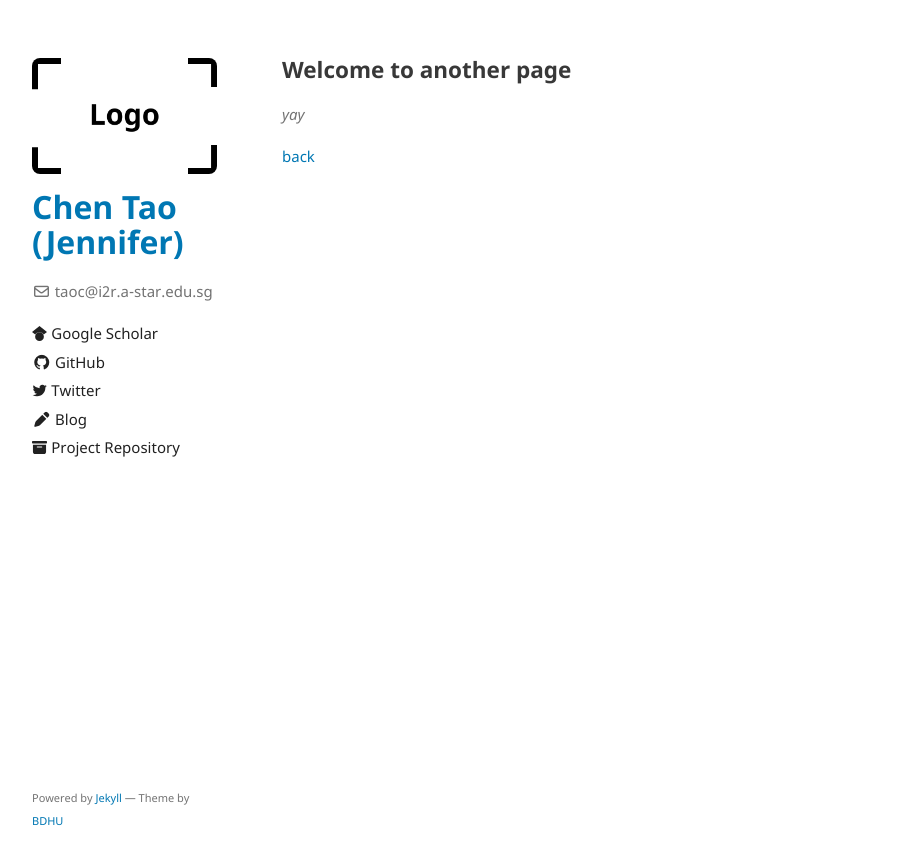
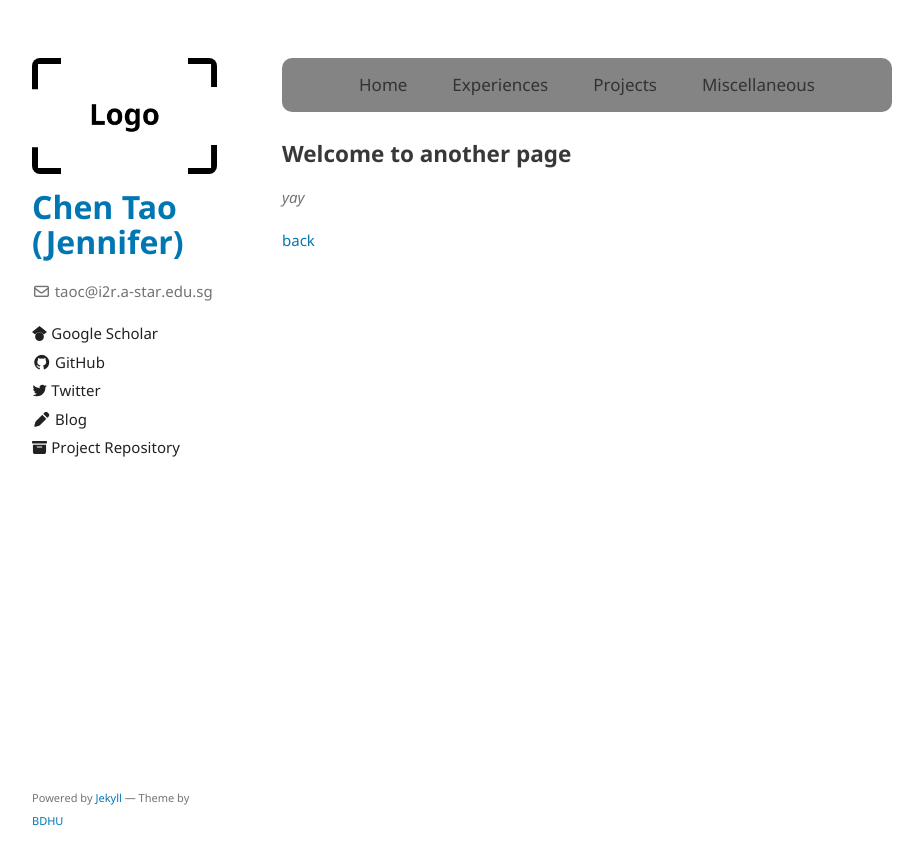
Before and after one commit to TAOC0002/TAOC0002.github.io, a Jekyll site: the page built from another-page.md, in a window 1280 px wide. Shown: the top 865 px of the page, without its empty margins (178-1101 px from the left). Built offline with Jekyll 4.4.1, drawn with Linux system fonts in a browser that asks for light colours; the repository's description, which GitHub fills in, is left out.

Commit message:
Update another-page.md

```diff
--- a/another-page.md
+++ b/another-page.md
@@ -2,7 +2,12 @@
 layout: default
 title: another
 ---
-
+<div class="topnav">
+  <a href="/">Home</a>
+  <a href="./another-page.html" class="active">Experiences</a>
+  <a href="./another-page.html">Projects</a>
+  <a href="./another-page.html">Miscellaneous</a>
+</div>
 ## Welcome to another page
 
 _yay_
```
